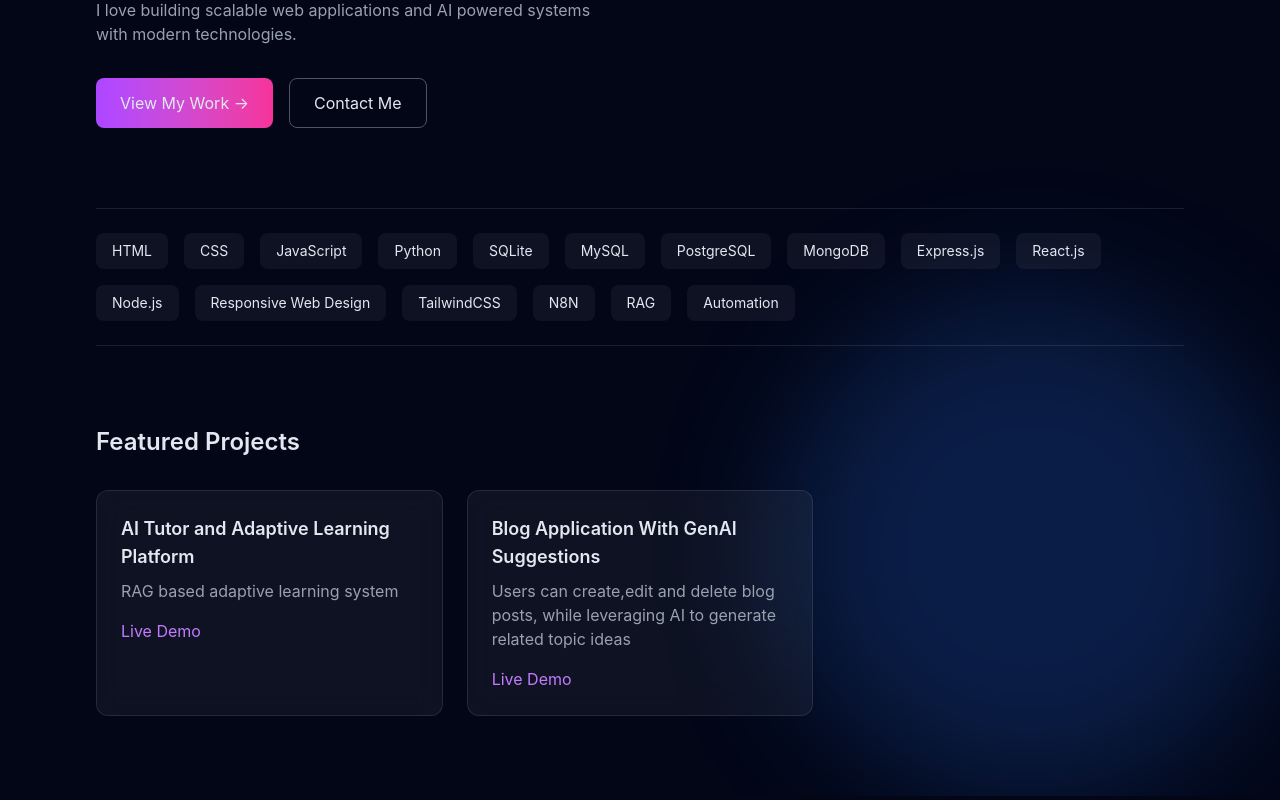
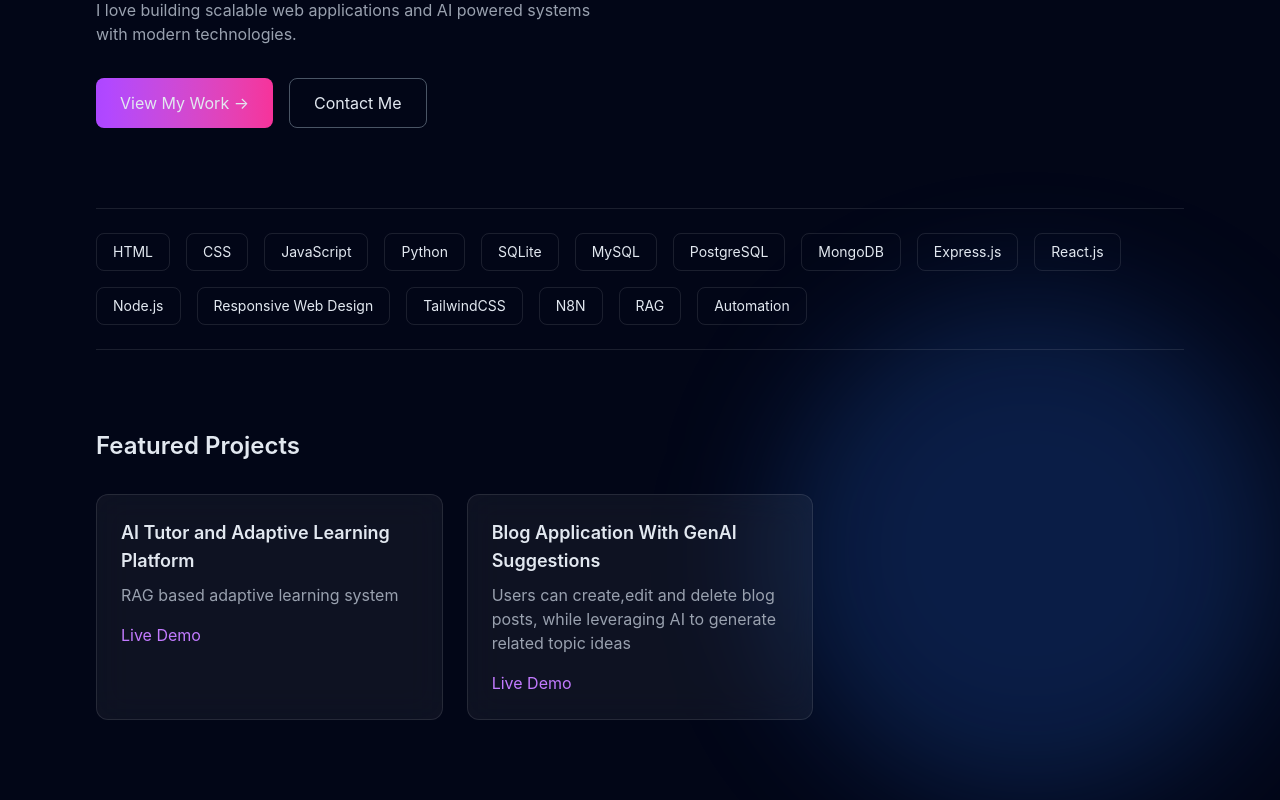
Before and after one commit to MMALLIKARJUN2312/My_Portfolio, a React (Vite) app in the folder frontend/: page / in a window 1280 px wide. Shown: the part 695-1495 px from the top of the page. Built offline with nearby package versions, Linux system fonts and the light colour scheme.

Commit message:
feat(frontend): enhance tech stack badges with hover interactions

```diff
--- a/frontend/src/components/layout/MainLayout.tsx
+++ b/frontend/src/components/layout/MainLayout.tsx
@@ -1,5 +1,3 @@
-import { div } from "framer-motion/client";
-
 export default function MainLayout({children} : {children : React.ReactNode}) {
     return (
         <div className="relative min-h-screen px-6 md:px-16 lg:px-24 overflow-hidden">
--- a/frontend/src/components/sections/TechStack.tsx
+++ b/frontend/src/components/sections/TechStack.tsx
@@ -5,7 +5,7 @@ export default function TechStack () {
         <div className="flex flex-wrap gap-4 py-6 border-y border-white/10">
             {
                 tech.map((eachTech) => (
-                    <span key = {eachTech} className="px-4 py-2 bg-white/5 rounded-lg text-sm">{eachTech}</span>
+                    <span key = {eachTech} className="px-4 py-2 border border-white/10 rounded-lg text-sm hover:bg-purple-500/10 transition">{eachTech}</span>
                 ))
             }
         </div>
```
